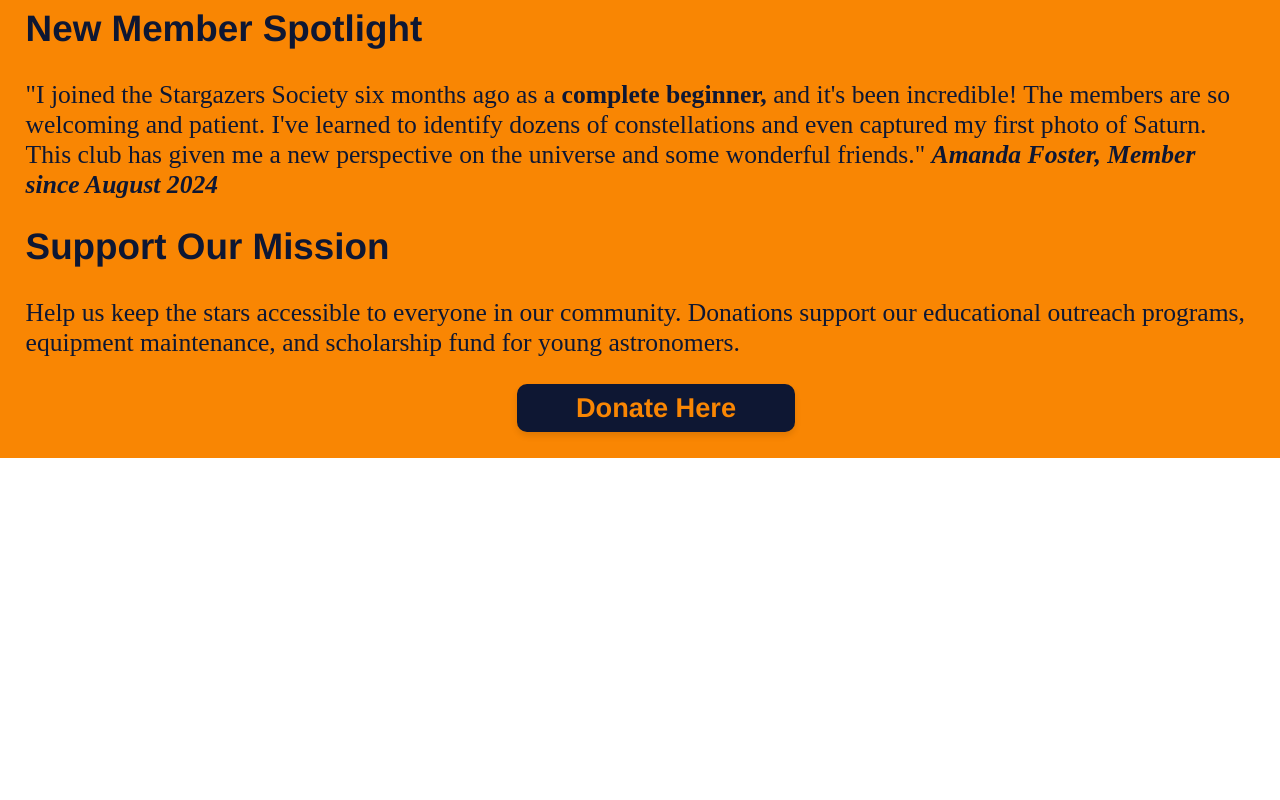
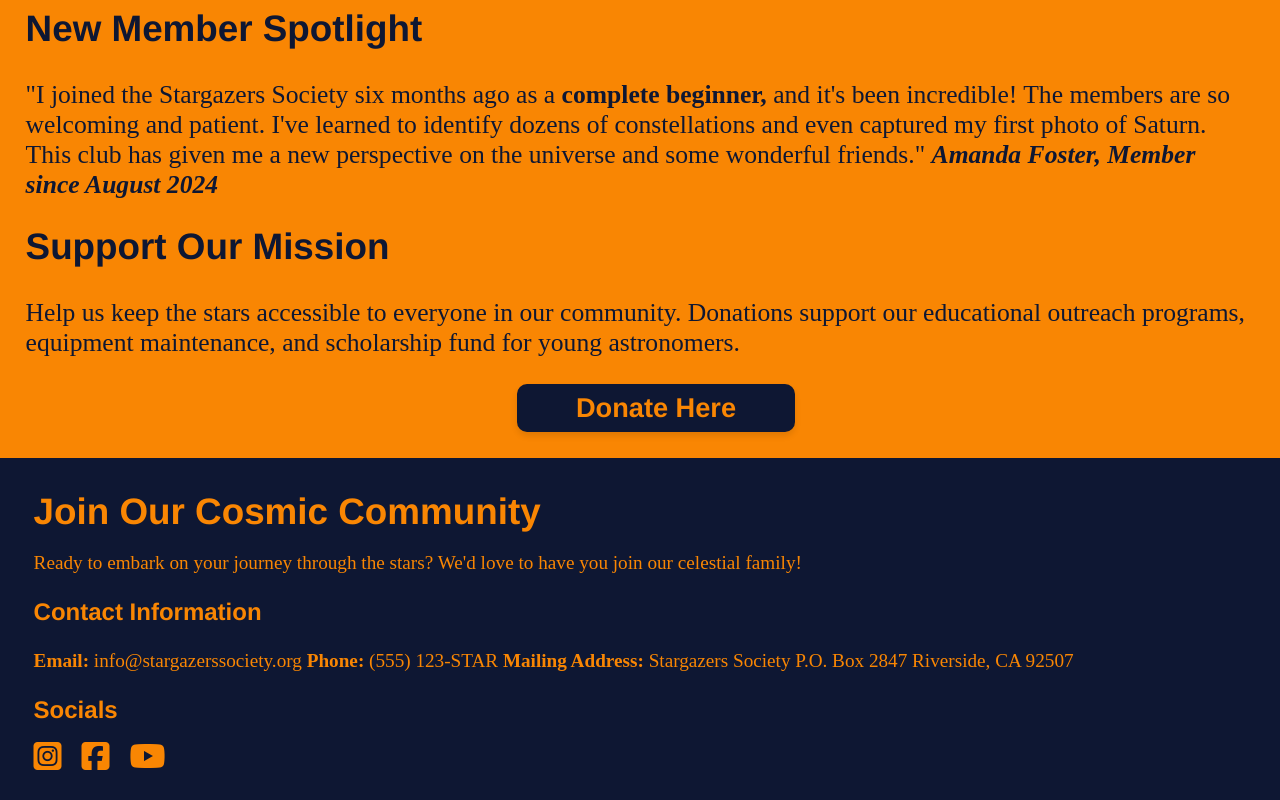
Before and after one commit to kansha04/Responsive-Club-Website, a plain HTML site: page index.html in a window 1280 px wide. Shown: the part 1059-1859 px from the top of the page. Before the commit the page ends 1517 px from the top, so only its background shows below. Drawn offline with Linux system fonts and the light colour scheme; a web font is replaced by a local one.

Commit message:
Add footer styles and adjust layout for 'what we do' section

```diff
--- a/index.html
+++ b/index.html
@@ -6,6 +6,7 @@
     <link rel="stylesheet" href="styles.css">
     <link href="https://fonts.cdnfonts.com/css/helvetica-neue-5" rel="stylesheet">
     <link href="https://fonts.googleapis.com/css2?family=Baskervville:ital,wght@0,400..700;1,400..700&display=swap" rel="stylesheet"></head>
+    <script src="https://kit.fontawesome.com/207ef60778.js" crossorigin="anonymous"></script>
 <body>
     <header>
         <h1>The Stargazers Society</h1>
@@ -42,5 +43,22 @@
             <a href="" class="donatelink"><p>Donate Here</p></a>
         </div>
     </section>
+    <footer>
+
+        <div class="contact">
+            <h2>Join Our Cosmic Community</h2>
+            <p>Ready to embark on your journey through the stars? We'd love to have you join our celestial family!</p>
+            <h3>Contact Information</h3>
+            <p><span style="font-weight: bold;">Email: </span>info@stargazerssociety.org <span style="font-weight: bold;">Phone:</span> (555) 123-STAR <span style="font-weight: bold;">Mailing Address:</span> Stargazers Society P.O. Box 2847 Riverside, CA 92507</p>
+        </div>
+        <div class="socials">
+            <h3>Socials</h3>
+            <ul>
+                <li><i class="fa-brands fa-square-instagram fa-2xl"></i></li>
+                <li><i class="fa-brands fa-square-facebook fa-2xl"></i></li>
+                <li><i class="fa-brands fa-youtube fa-2xl"></i></li>
+            </ul>
+        </div>
+    </footer>
 </body>
 </html>
--- a/styles.css
+++ b/styles.css
@@ -127,6 +127,10 @@ header p {
     .main-content {
         grid-template-columns: 1fr;
     }
+    #what-we-do {
+        padding-left: 2%;
+    }
+
     #space-photo {
         height: 300px;
         padding: 0.5rem;
@@ -200,3 +204,38 @@ header p {
     }
 }
 /* FOOTER */
+footer {
+    background-color: #0e1733;
+    color: #f98603;
+    padding: 2.1rem;
+}
+
+.contact h2 {
+    margin: 0;
+    font-family: Helvetica;
+    font-size: 2.3rem;
+    font-weight: 600;
+}
+.contact h3 {
+    font-family: Helvetica;
+    font-size: 1.5rem;
+    font-weight: 600;
+}
+.contact p {
+    font-family: Baskervville;
+    font-weight: 500;
+    font-size: 1.2rem;
+    width: 100%;
+}
+.socials h3{
+    font-family: Helvetica;
+    font-size: 1.5rem;
+}
+.socials ul{
+    list-style: none;
+    display: flex;
+    gap: 20px;
+    margin: 0;
+    padding: 0;
+    flex-direction: row;
+}
```
